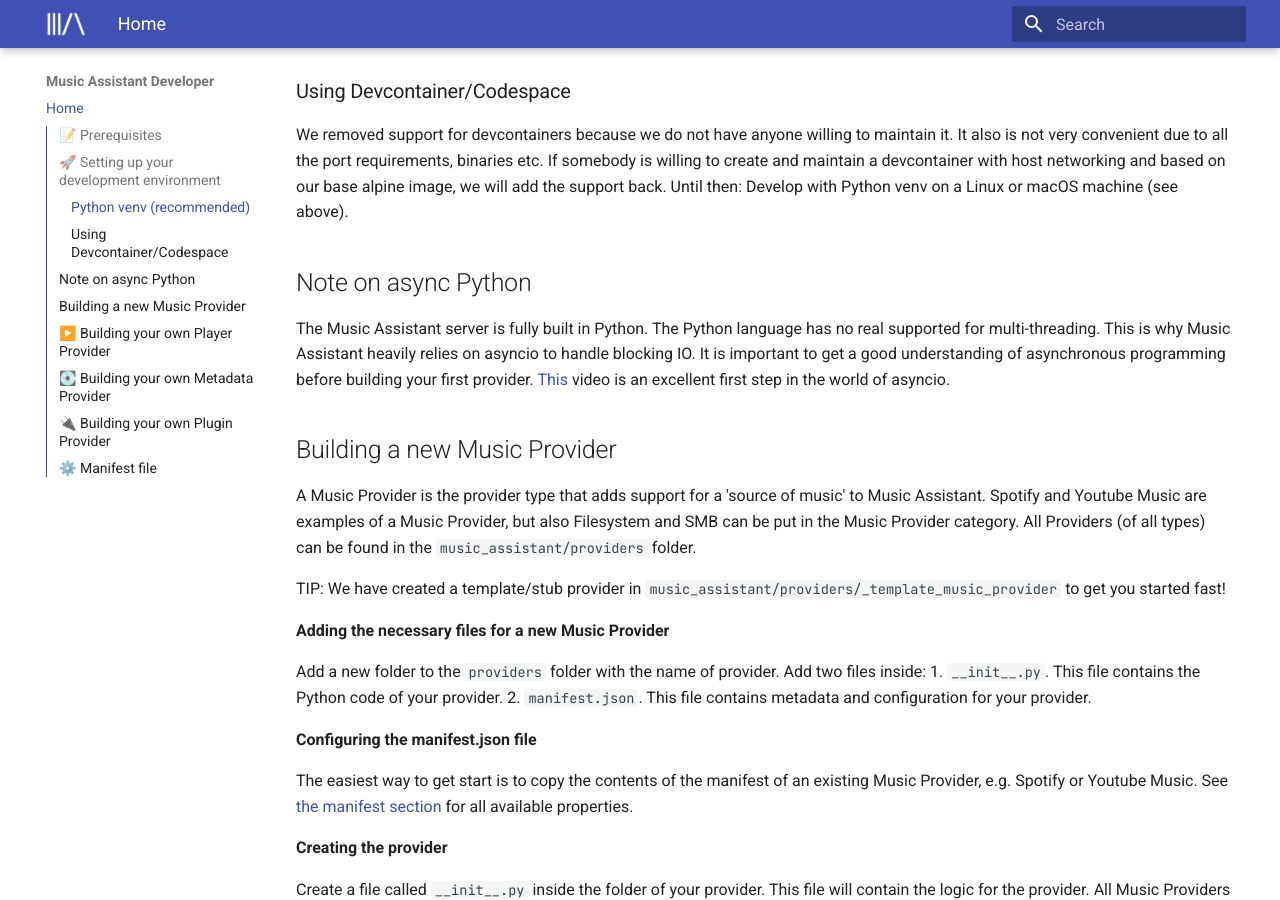
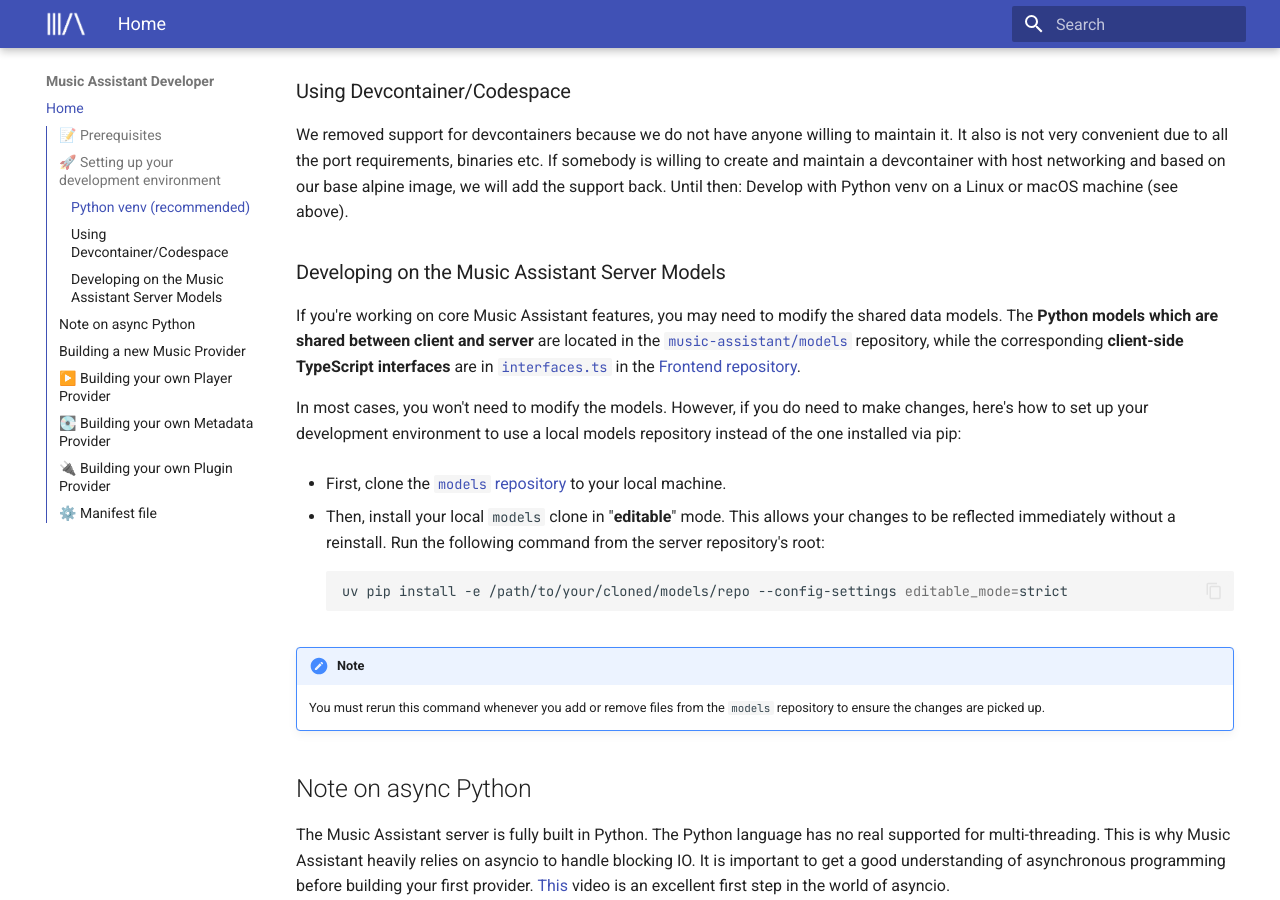
Before and after one commit to music-assistant/developers.music-assistant.io, an MkDocs documentation site: the page built from docs/index.md, in a window 1280 px wide and 900 px high, scrolled down 704 px. Built offline with MkDocs 1.6.1 and Material for MkDocs 9.7.7, drawn with Linux system fonts in a browser that asks for light colours.

Commit message:
Update index.md

````diff
--- a/docs/index.md
+++ b/docs/index.md
@@ -26,6 +26,23 @@
 We removed support for devcontainers because we do not have anyone willing to maintain it.
 It also is not very convenient due to all the port requirements, binaries etc.
 If somebody is willing to create and maintain a devcontainer with host networking and based on our base alpine image, we will add the support back. Until then: Develop with Python venv on a Linux or macOS machine (see above).
+
+### Developing on the Music Assistant Server Models
+
+If you're working on core Music Assistant features, you may need to modify the shared data models. The **Python models which are shared between client and server** are located in the [`music-assistant/models`](https://github.com/music-assistant/models) repository, while the corresponding **client-side TypeScript interfaces** are in [`interfaces.ts`](https://github.com/music-assistant/frontend/blob/main/src/plugins/api/interfaces.ts) in the [Frontend repository](https://github.com/music-assistant/frontend).
+
+In most cases, you won't need to modify the models. However, if you do need to make changes, here's how to set up your development environment to use a local models repository instead of the one installed via pip:
+
+  * First, clone the [`models` repository](https://github.com/music-assistant/models) to your local machine.
+
+  * Then, install your local `models` clone in "**editable**" mode. This allows your changes to be reflected immediately without a reinstall. Run the following command from the server repository's root:
+
+    ```bash
+    uv pip install -e /path/to/your/cloned/models/repo --config-settings editable_mode=strict
+    ```
+
+!!! note
+    You must rerun this command whenever you add or remove files from the `models` repository to ensure the changes are picked up.
 
 ## Note on async Python
 The Music Assistant server is fully built in Python. The Python language has no real supported for multi-threading. This is why Music Assistant heavily relies on asyncio to handle blocking IO. It is important to get a good understanding of asynchronous programming before building your first provider. [This](https://www.youtube.com/watch?v=M-UcUs7IMIM) video is an excellent first step in the world of asyncio.
````
